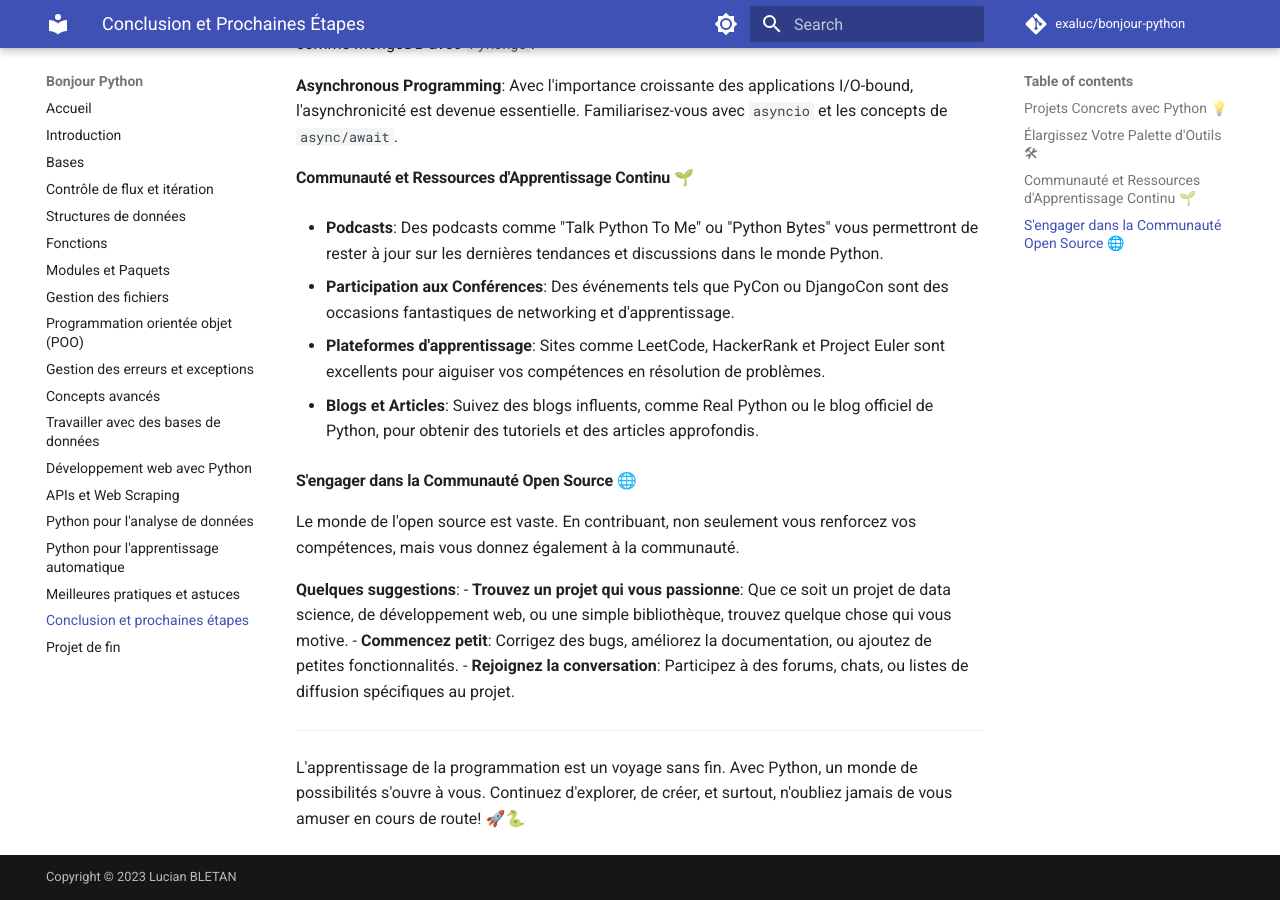
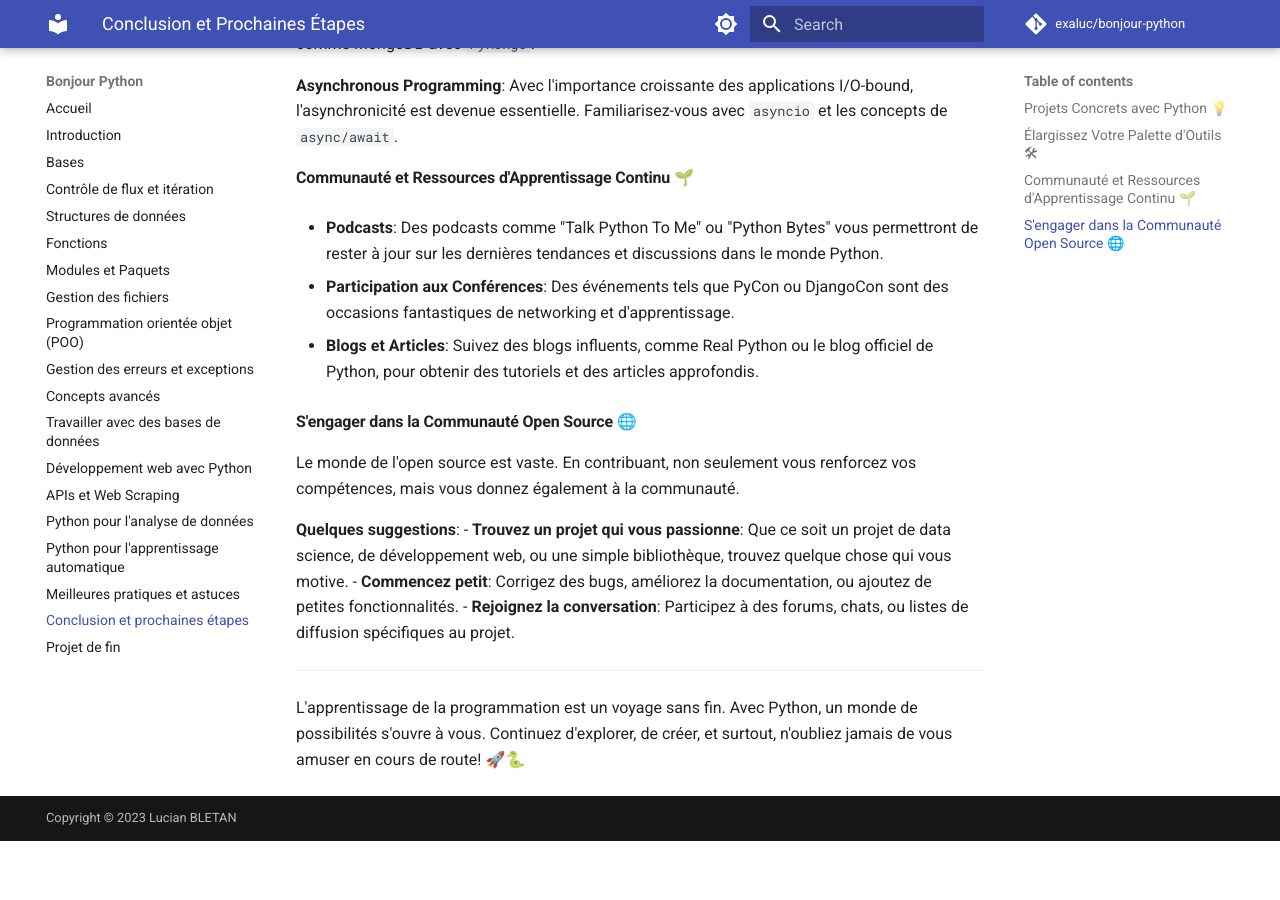
Before and after one commit to exaluc/bonjour-python, an MkDocs documentation site: the page built from docs/17-prochaines-etapes.md, in a window 1280 px wide and 900 px high, scrolled down 638 px. Built offline with MkDocs 1.6.1 and Material for MkDocs 9.7.7, drawn with Linux system fonts in a browser that asks for light colours; comment, search, counter and statistics services are not loaded; after the commit the page ends 1479 px from its top, so only the background shows below that.

Commit message:
sites unused

```diff
--- a/docs/17-prochaines-etapes.md
+++ b/docs/17-prochaines-etapes.md
@@ -28,7 +28,6 @@ Avec l'importance croissante des applications I/O-bound, l'asynchronicité est d
 
 - **Participation aux Conférences**: Des événements tels que PyCon ou DjangoCon sont des occasions fantastiques de networking et d'apprentissage.
 
-- **Plateformes d'apprentissage**: Sites comme LeetCode, HackerRank et Project Euler sont excellents pour aiguiser vos compétences en résolution de problèmes.
 
 - **Blogs et Articles**: Suivez des blogs influents, comme Real Python ou le blog officiel de Python, pour obtenir des tutoriels et des articles approfondis.
 
```
